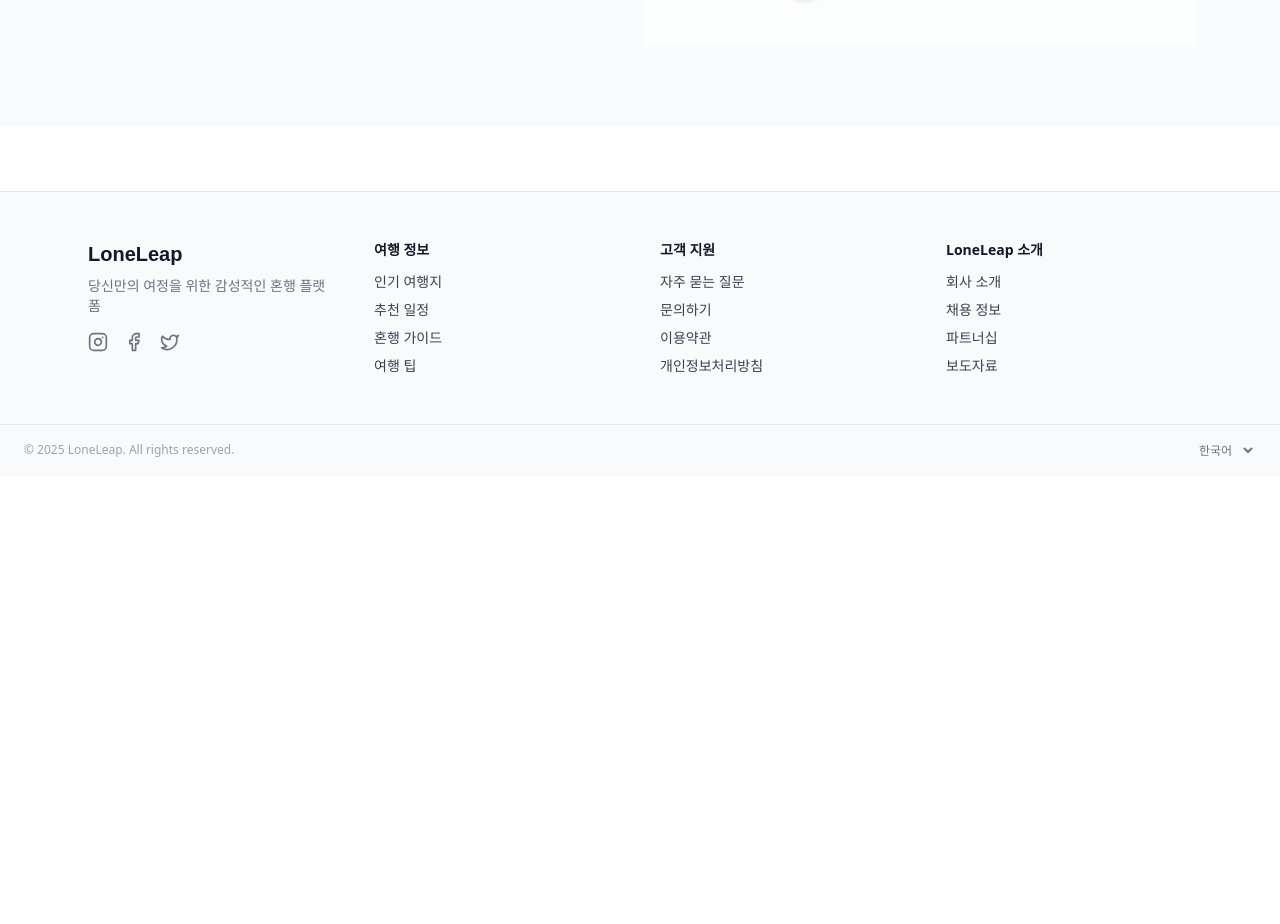
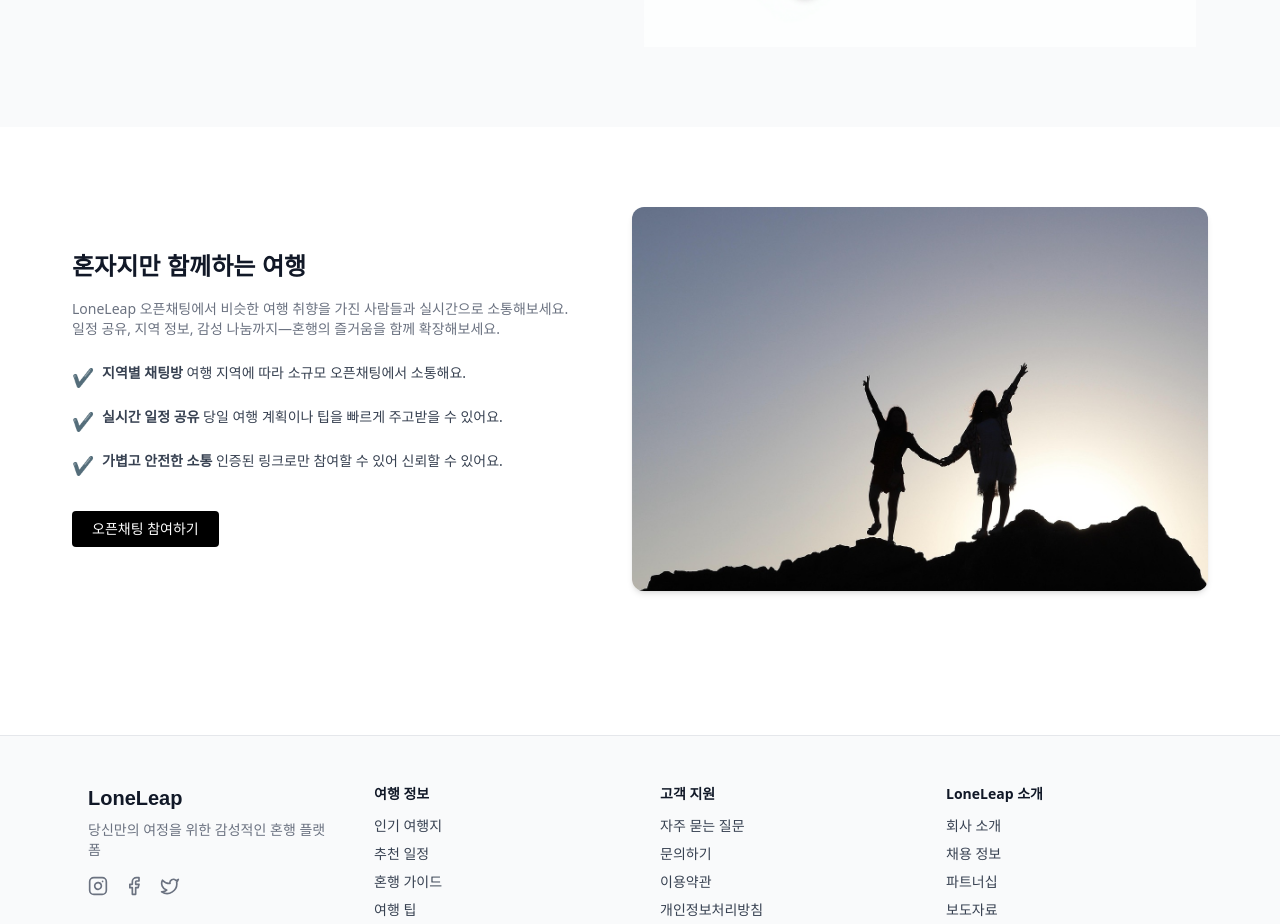
Before and after one commit to devyuu08/loneleap, a React (Vite) app: page / in a window 1280 px wide. Shown: the part 1971-2895 px from the top of the page. Before the commit the page ends 2447 px from the top, so only its background shows below. Built offline with nearby package versions, Linux system fonts and the light colour scheme; no server answers; the database is empty; a web font is replaced by a local one.

Commit message:
feat: 오픈채팅 소개 섹션 추가

```diff
--- /dev/null
+++ b/src/components/home/OpenChatSection.jsx
@@ -0,0 +1,59 @@
+import { Link } from "react-router-dom";
+
+export default function OpenChatSection() {
+  return (
+    <section className="flex flex-col-reverse lg:flex-row items-center justify-between gap-12 px-8 py-20">
+      {/* 왼쪽 텍스트 설명 */}
+      <div className="flex-1 max-w-lg ml-10">
+        <h2 className="text-2xl font-bold text-gray-900 font-heading mb-4">
+          혼자지만 함께하는 여행
+        </h2>
+        <p className="text-gray-500 text-sm mb-6">
+          LoneLeap 오픈채팅에서 비슷한 여행 취향을 가진 사람들과 실시간으로
+          소통해보세요. 일정 공유, 지역 정보, 감성 나눔까지—혼행의 즐거움을 함께
+          확장해보세요.
+        </p>
+
+        <ul className="space-y-4 text-sm text-gray-700">
+          <li className="flex items-start gap-2">
+            <span className="text-blue-500 text-lg">✔</span>
+            <span>
+              <strong>지역별 채팅방</strong> 여행 지역에 따라 소규모
+              오픈채팅에서 소통해요.
+            </span>
+          </li>
+          <li className="flex items-start gap-2">
+            <span className="text-blue-500 text-lg">✔</span>
+            <span>
+              <strong>실시간 일정 공유</strong> 당일 여행 계획이나 팁을 빠르게
+              주고받을 수 있어요.
+            </span>
+          </li>
+          <li className="flex items-start gap-2">
+            <span className="text-blue-500 text-lg">✔</span>
+            <span>
+              <strong>가볍고 안전한 소통</strong> 인증된 링크로만 참여할 수 있어
+              신뢰할 수 있어요.
+            </span>
+          </li>
+        </ul>
+
+        <Link
+          to="/chat"
+          className="inline-block mt-8 px-5 py-2 rounded bg-black text-white text-sm hover:bg-gray-800"
+        >
+          오픈채팅 참여하기
+        </Link>
+      </div>
+
+      {/* 오른쪽 이미지 */}
+      <div className="flex-1 w-full max-w-xl mr-10">
+        <img
+          src="/images/chat-banner.jpg"
+          alt="오픈채팅 소개"
+          className="w-full h-auto rounded-xl shadow-md object-cover"
+        />
+      </div>
+    </section>
+  );
+}
--- a/src/pages/home/Home.jsx
+++ b/src/pages/home/Home.jsx
@@ -2,6 +2,7 @@ import HeroSection from "components/Home/HeroSection";
 import ReviewPreview from "components/Home/ReviewPreview";
 import DestinationSlider from "components/home/DestinationSlider";
 import RegionMapSection from "components/home/RegionMapSection";
+import OpenChatSection from "components/home/OpenChatSection";
 
 export default function Home() {
   return (
@@ -10,6 +11,7 @@ export default function Home() {
       <DestinationSlider />
       <ReviewPreview />
       <RegionMapSection />
+      <OpenChatSection />
     </>
   );
 }
```
Also changed, not shown: public/images/chat-banner.jpg (added).
